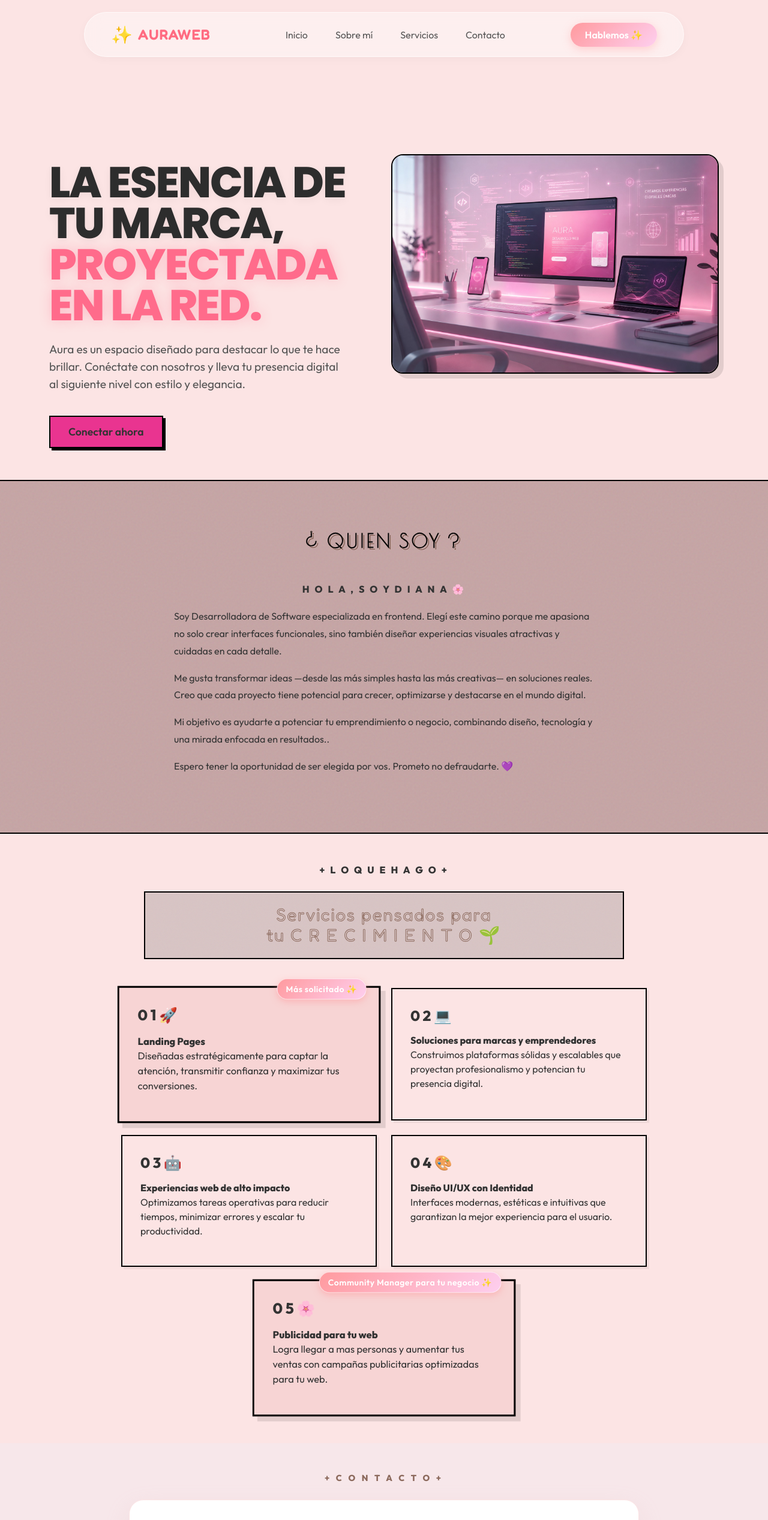
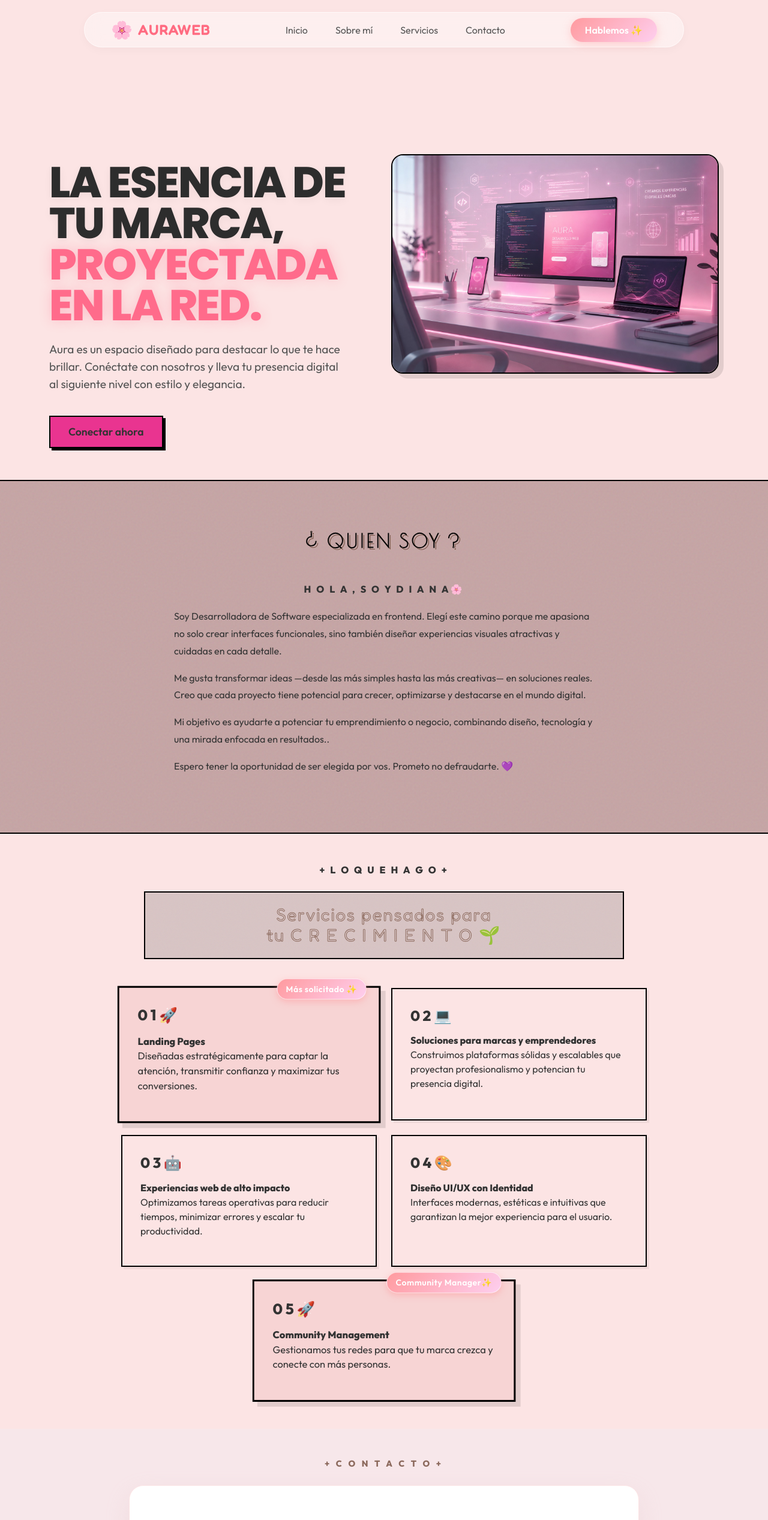
Before and after one commit to Diana-lov/Aura, a plain HTML site: page index.html in a window 1280 px wide. Shown: the top 2534 px of the page at 60% size. Drawn offline with nearby package versions, Linux system fonts and the light colour scheme.

Commit message:
Actualización del proyecto

```diff
--- a/index.html
+++ b/index.html
@@ -1,5 +1,6 @@
 <!DOCTYPE html>
 <html lang="es">
+
     <head>
         <meta charset="UTF-8">
         <meta name="viewport" content="width=device-width, initial-scale=1.0">
@@ -9,17 +10,16 @@
         <!-- Custom CSS -->
         <link rel="stylesheet" href="styles.css">
         <!-- Favicon (Icono de pestaña) -->
-        <link rel="icon" type="image/png" href="image/principal.jpeg">
+        <link rel="icon" type="image/jpg" href="image/principal.jpeg">
         <title>Aura Web</title>
     </head>
     <body>
-
     <!-- Navbar Flotante Glassmorphism -->
     <div class="navbar-wrapper fixed-top">
         <nav class="navbar navbar-expand-lg navbar-custom mx-auto">
             <div class="container-fluid px-4">
                 <a class="navbar-brand d-flex align-items-center" href="#">
-                        <span class="brand-icon">✨</span> AURAWEB
+                    <span class="brand-icon">🌸</span> AURAWEB
                 </a>
                 <button class="navbar-toggler" type="button" data-bs-toggle="collapse" data-bs-target="#navbarNav"
                     aria-controls="navbarNav" aria-expanded="false" aria-label="Toggle navigation">
@@ -43,8 +43,6 @@
                     <div class="d-flex">
                         <a href="#contacto-banner" class="btn btn-hablemos">Hablemos ✨</a>
                     </div>
-                        <br>
-                        <br>
                 </div>
             </div>
         </nav>
@@ -71,19 +69,19 @@
                 <!-- Image Content -->
                 <div class="col-lg-6 mt-5 mt-lg-0">
                     <div class="hero-image-container">
-                            <img src="image/principal.jpeg" alt="Aura Lioness" class="hero-image img-fluid w-100 d-block">
+                        <img src="image/principal.jpeg" alt="Aura" class="hero-image img-fluid">
+
                     </div>
                 </div>
             </div>
         </div>
     </section>
-
     <!-- Quien soy (Nuevo) -->
     <section class="quien-soy-section noise-bg" id="sobre-mi">
         <div class="container text-center">
             <h2 class="title-3d mb-5">¿ QUIEN SOY ?</h2>
             <div class="quien-soy-content mx-auto text-start fw-normal">
-                    <p class="text-center fw-bold" style="letter-spacing: 3px;">H O L A , S O Y  D I A N A 🌸</p>
+                <p class="text-center fw-bold" style="letter-spacing: 3px;">H O L A , S O Y  D I A N A🌸</p>
                 <p>Soy Desarrolladora de Software especializada en frontend. Elegí este camino porque me apasiona no
                     solo crear interfaces funcionales, sino también diseñar experiencias visuales atractivas y cuidadas
                     en cada detalle.</p>
@@ -95,7 +93,6 @@
             </div>
         </div>
     </section>
-
     <!--Servicios (Nuevo) -->
     <section class="social-section py-5 text-center" id="servicios">
         <div class="container text-center">
@@ -138,21 +135,20 @@
                 </div>
                 <div class="col-md-6">
                     <div class="service-card service-card-highlighted">
-                            <div class="badge-premium">Community Manager para tu negocio ✨</div>
-                            <h4>0 5 🌸</h4>
-                            <p><strong>Publicidad para tu web</strong><br>Logra llegar a mas personas y aumentar tus ventas
-                                con campañas publicitarias optimizadas para tu web.</p>
+                        <div class="badge-premium">Community Manager✨</div>
+                        <h4>0 5 🚀</h4>
+                        <p><strong>Community Management</strong><br> Gestionamos tus redes para que tu marca
+                            crezca y conecte con más personas.</p>
                     </div>
                 </div>
             </div>
+
         </div>
     </section>
-
     <!-- Contacto Banner Luxury -->
     <section class="py-5 text-center contact-luxury-section" id="contacto-banner">
         <div class="container">
             <div class="fw-bold mb-4 luxury-subtitle">+ C O N T A C T O +</div>
-
             <div class="luxury-contact-container position-relative mx-auto overflow-hidden">
                 <!-- Sparkles Background -->
                 <div class="sparkle s1"></div>
--- a/styles.css
+++ b/styles.css
@@ -115,7 +115,7 @@ body {
     border: 1px solid rgba(255, 255, 255, 0.6);
     box-shadow: 0 8px 32px rgba(255, 182, 193, 0.2);
     border-radius: 50px;
-    padding: 10px 20px;
+    padding: 2px 20px;
     max-width: 1000px;
     transition: all 0.3s ease;
     pointer-events: auto;
```
Lines whose indentation alone changed are shown as unchanged.
